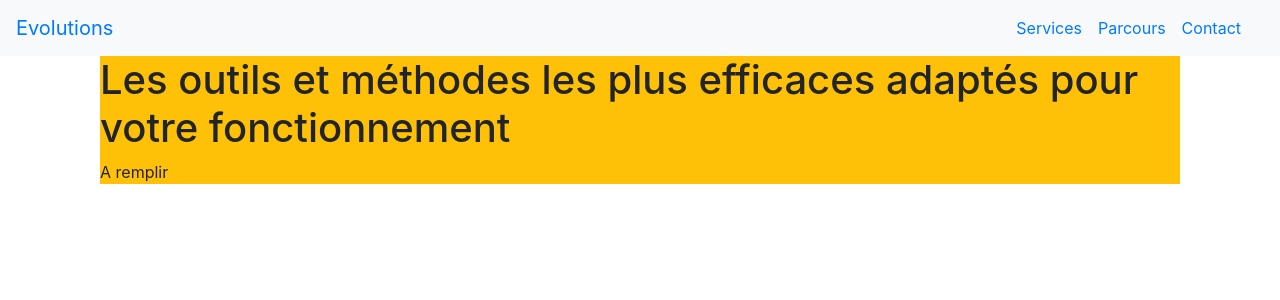
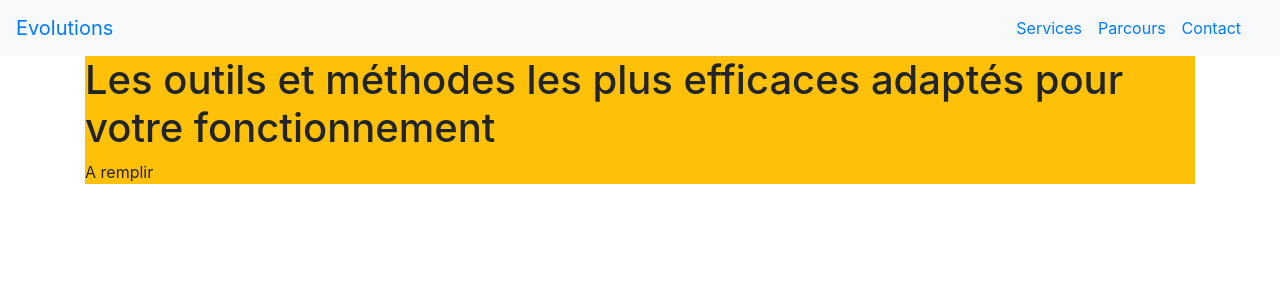
Before and after one commit to OrgaEvolutions/orgaevolutions.github.io, a Jekyll site: the page built from index.html, in a window 1280 px wide. Shown: the top 300 px of the page. Built offline with Jekyll 4.4.1, drawn with Linux system fonts in a browser that asks for light colours.

Commit message:
Update index.html

```diff
--- a/index.html
+++ b/index.html
@@ -2,9 +2,7 @@
 layout: default
 title: evolutions
 ---
-<div class="container">
-	<div class="h-100 bg-warning">
+	<div class="full-height bg-warning">
 			<h1>Les outils et méthodes les plus efficaces adaptés pour votre fonctionnement</h1>
 			<p>A remplir</p>
 	</div>
-</div>
```
